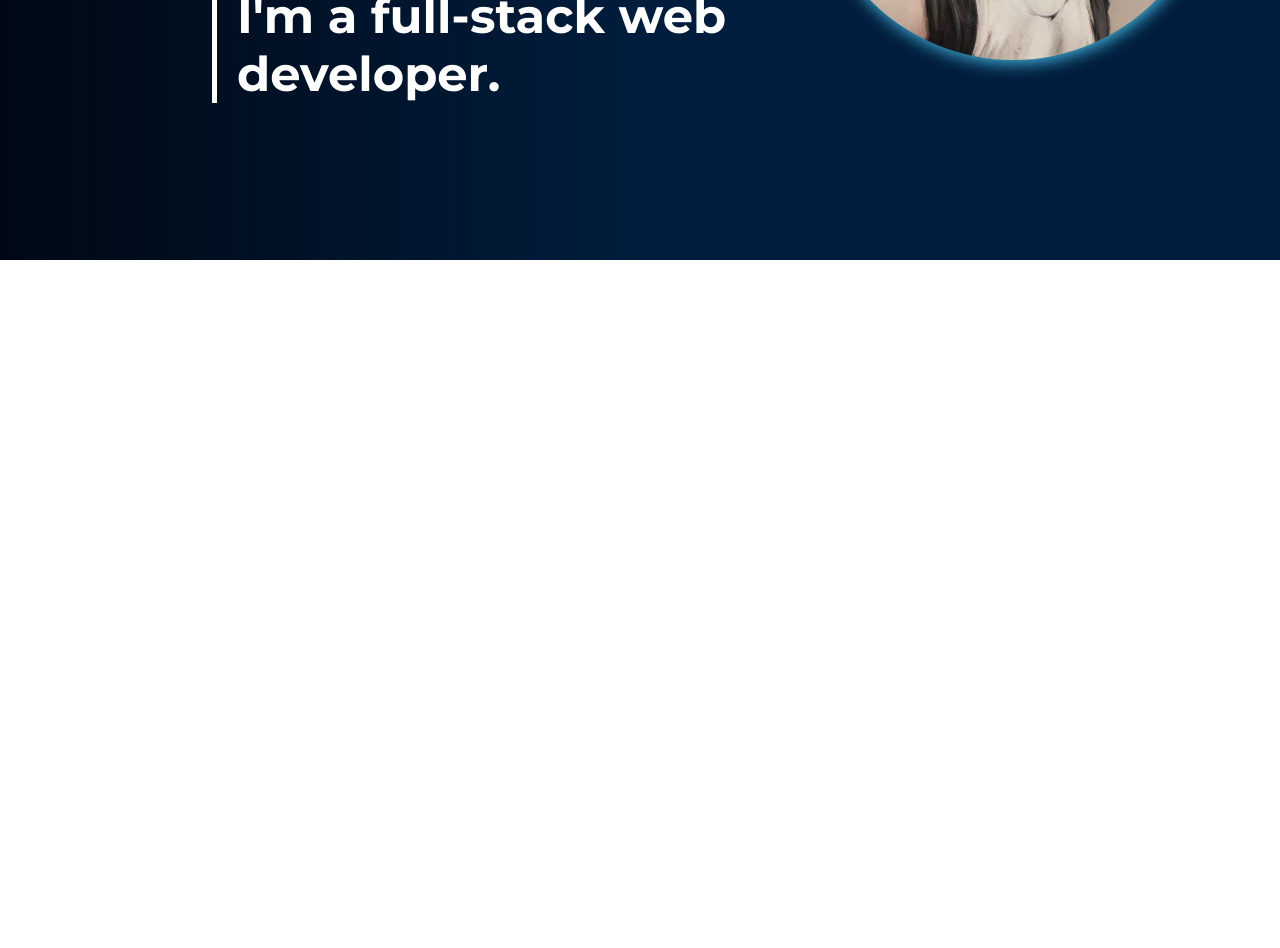
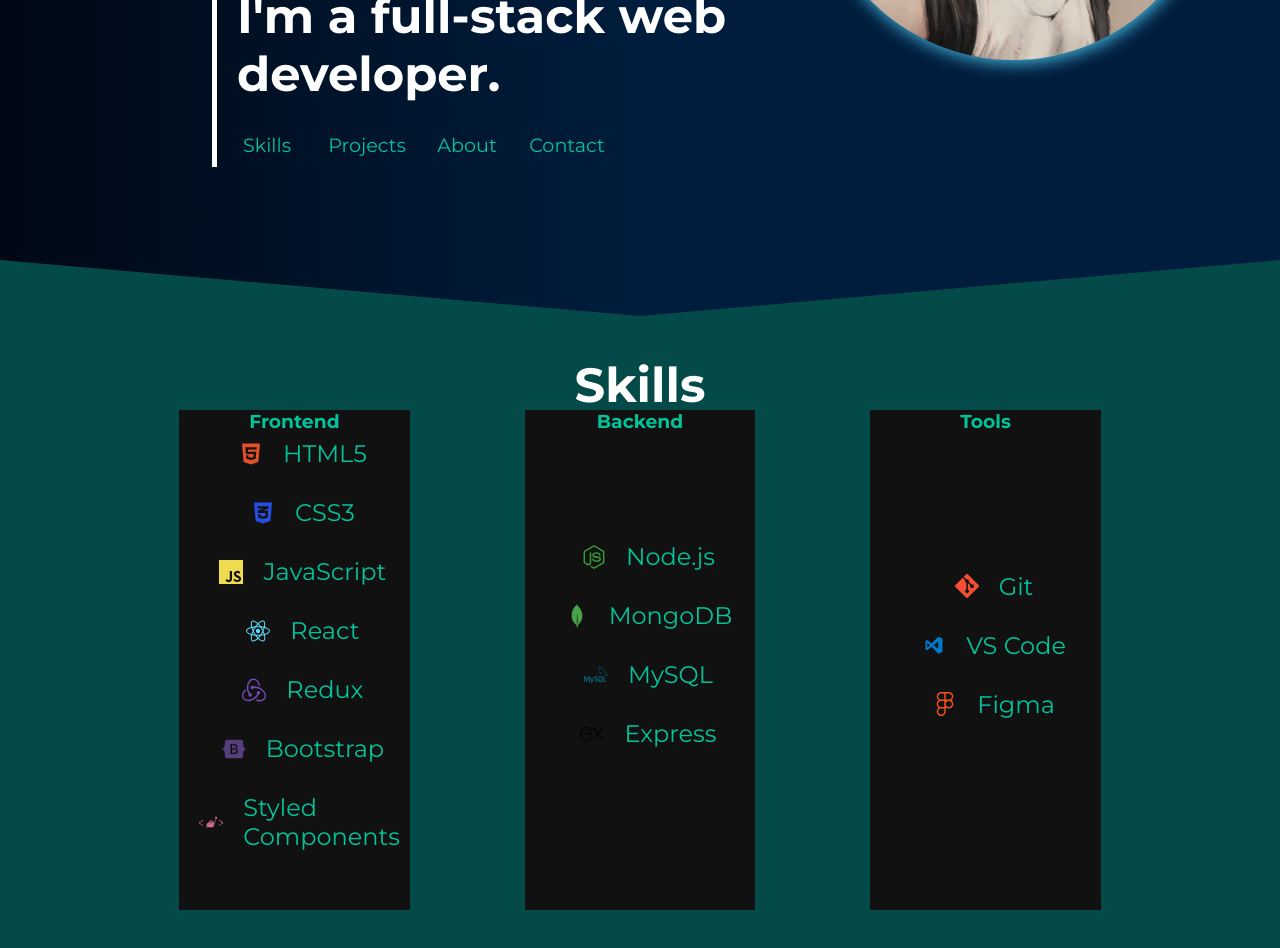
Before and after one commit to TAndersonWebDeveloper/Portfolio, a React (Create React App) app in the folder client/: page / in a window 1280 px wide. Shown: the part 540-1488 px from the top of the page. Before the commit the page ends 800 px from the top, so only its background shows below. Built offline with nearby package versions, Linux system fonts and the light colour scheme.

Commit message:
Start skills section, add skill cards

```diff
--- a/client/src/App.css
+++ b/client/src/App.css
@@ -2,17 +2,35 @@
   box-sizing: border-box;
   margin: 0;
   padding: 0;
-  font-family: 'Montserrat', sans-serif;
+  font-family: "Montserrat", sans-serif;
+}
+
+body {
+  background: rgb(0, 8, 20);
+  background: linear-gradient(
+    90deg,
+    rgba(0, 8, 20, 1) 0%,
+    rgba(0, 29, 61, 1) 50%
+  );
 }
 
 .linkedin {
   color: #02c39a;
 }
+.linkedin:hover {
+  color: white;
+}
 
 .github {
   color: #02c39a;
+}
+.github:hover {
+  color: white;
 }
 
 .resume {
   color: #02c39a;
 }
+.resume:hover {
+  color: white;
+}
--- a/client/src/App.js
+++ b/client/src/App.js
@@ -1,5 +1,6 @@
 import "./App.css";
 import Hero from "./components/hero/Hero";
+import Skill from "./components/skills/Skill";
 import Navbar from "./components/ui/Navbar";
 
 function App() {
@@ -7,6 +8,7 @@
     <div className="App">
       <Navbar />
       <Hero />
+      <Skill />
     </div>
   );
 }
--- a/client/src/components/hero/Hero.js
+++ b/client/src/components/hero/Hero.js
@@ -1,18 +1,21 @@
 import { useState } from "react";
 import styled, { keyframes } from "styled-components";
 import tyler from "../../assets/tyler.JPG";
+
+const Wrapper = styled.div``;
+
 const Container = styled.div`
   display: flex;
   width: 100%;
   height: 100vh;
   align-items: center;
   justify-content: center;
-  background: rgb(0, 8, 20);
+  /* background: rgb(0, 8, 20);
   background: linear-gradient(
     90deg,
     rgba(0, 8, 20, 1) 0%,
     rgba(0, 29, 61, 1) 50%
-  );
+  ); */
   color: white;
 `;
 
@@ -69,9 +72,37 @@
   border-radius: 50%;
 `;
 
+const ButtonsWrapper = styled.div`
+  display: flex;
+
+  border-left: 5px solid white;
+
+  padding-top: 20px;
+  animation: ${fadeIn} 1.5s ease-in-out;
+`;
+
+const Button = styled.button`
+  background-color: transparent;
+  /* border: 1px solid #02c39a; */
+  border: none;
+  color: #02c39a;
+  width: 100px;
+  padding: 10px;
+  font-size: 1.2rem;
+  cursor: pointer;
+  transition: all 0.3s ease-in-out;
+
+  &:hover {
+    background-color: #02c39a;
+    color: white;
+    transition: all 0.3s ease-in-out;
+  }
+`;
+
 const Hero = () => {
   const [show, setShow] = useState(false);
   const [titleShow, setTitleShow] = useState(false);
+  const [buttonShow, setButtonShow] = useState(false);
   setTimeout(() => {
     setTitleShow(true);
   }, 1000);
@@ -80,7 +111,11 @@
     setShow(true);
   }, 2000);
 
+  setTimeout(() => {
+    setButtonShow(true);
+  }, 3000);
   return (
+    <Wrapper>
       <Container>
         <TextWrapper>
           {titleShow && (
@@ -90,6 +125,14 @@
           )}
 
           {show && <Subtitle>I'm a full-stack web developer.</Subtitle>}
+          {buttonShow && (
+            <ButtonsWrapper>
+              <Button>Skills</Button>
+              <Button>Projects</Button>
+              <Button>About</Button>
+              <Button>Contact</Button>
+            </ButtonsWrapper>
+          )}
         </TextWrapper>
         {titleShow && (
           <ImageWrapper>
@@ -97,6 +140,7 @@
           </ImageWrapper>
         )}
       </Container>
+    </Wrapper>
   );
 };
 
--- /dev/null
+++ b/client/src/components/skills/Skill.js
@@ -0,0 +1,115 @@
+import React from "react";
+import styled from "styled-components";
+import { frontend, backend, tools } from "./SkillData";
+
+const Container = styled.div`
+  width: 100%;
+  height: 100vh;
+  align-items: center;
+  justify-content: center;
+  background-color: #044a49;
+  justify-content: space-between;
+  padding: 0 10%;
+  position: relative;
+  clip-path: polygon(50% 7%, 100% 0, 100% 100%, 0 100%, 0 0);
+`;
+
+const SkillHeader = styled.h2`
+  font-size: 3rem;
+  color: #fff;
+  position: absolute;
+
+  top: 12%;
+  left: 50%;
+  transform: translateX(-50%);
+`;
+
+const CardWraper = styled.div`
+  width: 90%;
+  height: 100%;
+  display: flex;
+  align-items: center;
+  justify-content: space-between;
+  margin: 0 auto;
+`;
+
+const Card = styled.div`
+  display: flex;
+  flex-direction: column;
+  justify-content: center;
+  background: rgb(17, 17, 17);
+  width: 25%;
+  height: 500px;
+  position: relative;
+`;
+const CardItem = styled.div`
+  display: flex;
+  width: 90%;
+  margin-left: 20px;
+  justify-content: center;
+  font-size: 1.5rem;
+  align-items: center;
+  margin-bottom: 30px;
+`;
+const Icon = styled.p`
+  color: ${(props) => props.color};
+  margin-right: 20px;
+  display: flex;
+  justify-content: center;
+  align-items: center;
+`;
+const Title = styled.div`
+  color: #02c39a;
+`;
+
+const CardTitle = styled.h3`
+  position: absolute;
+  top: 0;
+  left: 50%;
+  transform: translateX(-50%);
+  color: #02c39a;
+`;
+const Skill = () => {
+  return (
+    <Container>
+      <SkillHeader>Skills</SkillHeader>
+      <CardWraper>
+        <Card>
+          <CardTitle>Frontend</CardTitle>
+          {frontend.map((item, index) => {
+            return (
+              <CardItem key={index}>
+                <Icon color={item.color}>{item.img}</Icon>
+                <Title>{item.title}</Title>
+              </CardItem>
+            );
+          })}
+        </Card>
+        <Card>
+          <CardTitle>Backend</CardTitle>
+          {backend.map((item, index) => {
+            return (
+              <CardItem key={index}>
+                <Icon color={item.color}>{item.img}</Icon>
+                <Title>{item.title}</Title>
+              </CardItem>
+            );
+          })}
+        </Card>
+        <Card>
+          <CardTitle>Tools</CardTitle>
+          {tools.map((item, index) => {
+            return (
+              <CardItem key={index}>
+                <Icon color={item.color}>{item.img}</Icon>
+                <Title>{item.title}</Title>
+              </CardItem>
+            );
+          })}
+        </Card>
+      </CardWraper>
+    </Container>
+  );
+};
+
+export default Skill;
--- /dev/null
+++ b/client/src/components/skills/SkillData.js
@@ -0,0 +1,101 @@
+import {
+  FaReact,
+  FaNodeJs,
+  FaHtml5,
+  FaCss3Alt,
+  FaBootstrap,
+} from "react-icons/fa";
+import {
+  SiJavascript,
+  SiMongodb,
+  SiMysql,
+  SiStyledcomponents,
+  SiExpress,
+  SiRedux,
+  SiFigma,
+} from "react-icons/si";
+import { BsGit } from "react-icons/bs";
+// import { TbApi } from "react-icons/ti";
+import { DiVisualstudio } from "react-icons/di";
+export const frontend = [
+  {
+    img: <FaHtml5 />,
+    title: "HTML5",
+    color: "#e34f26",
+  },
+  {
+    img: <FaCss3Alt />,
+    title: "CSS3",
+    color: "#264de4",
+  },
+  {
+    img: <SiJavascript />,
+    title: "JavaScript",
+    color: "#f0db4f",
+  },
+  {
+    img: <FaReact />,
+    title: "React",
+    color: "#61dbfb",
+  },
+  {
+    img: <SiRedux />,
+    title: "Redux",
+    color: "#764abc",
+  },
+  {
+    img: <FaBootstrap />,
+    title: "Bootstrap",
+    color: "#563d7c",
+  },
+  {
+    img: <SiStyledcomponents />,
+    title: "Styled Components",
+    color: "#db7093",
+  },
+];
+
+export const backend = [
+  {
+    img: <FaNodeJs />,
+    title: "Node.js",
+    color: "#339933",
+  },
+  {
+    img: <SiMongodb />,
+    title: "MongoDB",
+    color: "#47a248",
+  },
+  {
+    img: <SiMysql />,
+    title: "MySQL",
+    color: "#00758f",
+  },
+  {
+    img: <SiExpress />,
+    title: "Express",
+    color: "#000000",
+  },
+  //   {
+  //     img: TbApi,
+  //     title: "APIs",
+  //   },
+];
+
+export const tools = [
+  {
+    img: <BsGit />,
+    title: "Git",
+    color: "#f14e32",
+  },
+  {
+    img: <DiVisualstudio />,
+    title: "VS Code",
+    color: "#007acc",
+  },
+  {
+    img: <SiFigma />,
+    title: "Figma",
+    color: "#f24e1e",
+  },
+];
--- a/client/src/components/ui/Navbar.js
+++ b/client/src/components/ui/Navbar.js
@@ -36,14 +36,16 @@
   font-size: 2rem;
 `;
 
-const StyledLink = styled.a``;
-
 const Navbar = () => {
   const [show, setShow] = useState(false);
 
+  const StyledLink = styled.a`
+    color: #02c39a;
+  `;
+
   setTimeout(() => {
     setShow(true);
-  }, 2000);
+  }, 3000);
 
   return (
     <Container>
```
Lines whose indentation alone changed are shown as unchanged.
